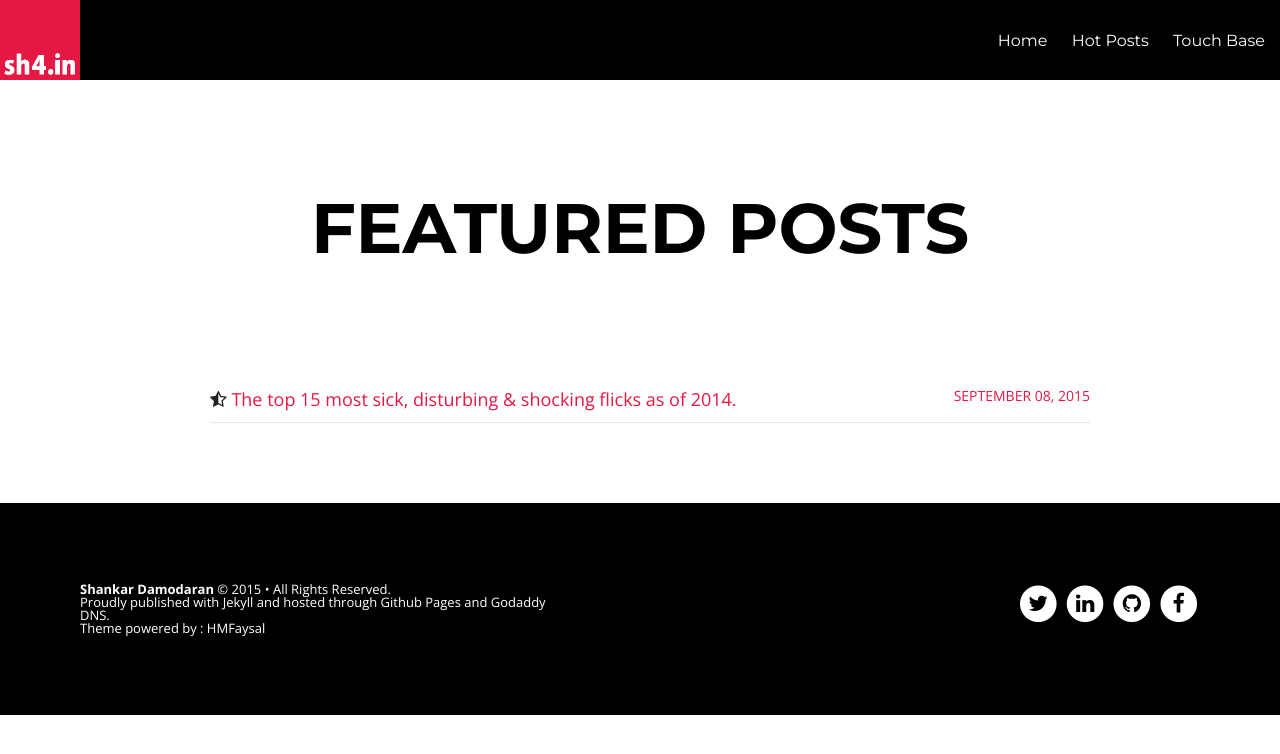
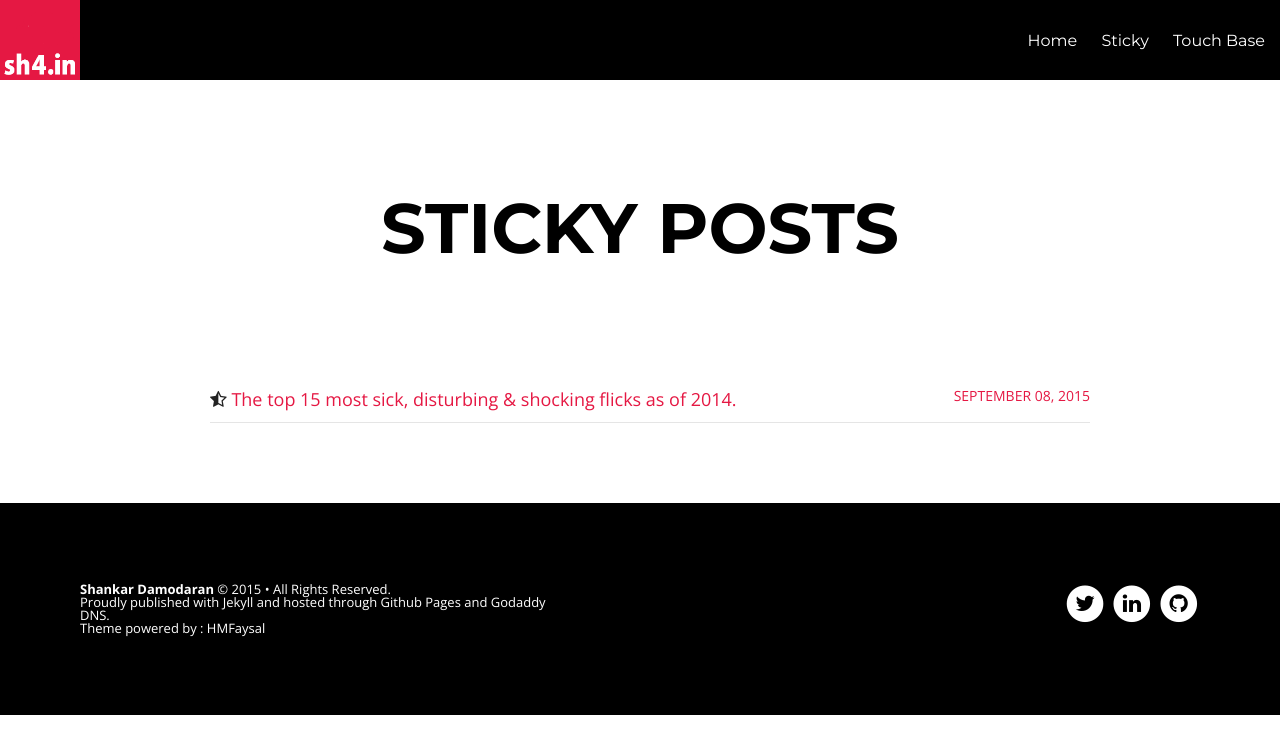
Before and after one commit to sh4nx0r/sh4nx0r.github.io, a Jekyll site: the page built from sticky.html, in a window 1280 px wide. Shown: the top 754 px of the page. Built offline with Jekyll 4.4.1, drawn with Linux system fonts in a browser that asks for light colours; nearby versions of some CDN libraries.

```diff
--- a/_config.yml
+++ b/_config.yml
@@ -19,7 +19,7 @@
   description:    Inventor. Developer. Hacker.
   # Social networking links used in footer. Update and remove as you like.
   twitter:        sh4nx0r
-  facebook:       sh4nx0r
+  #facebook:       sh4nx0r
   github:         sh4nx0r
   linkedin:	  shankardamodaran
   #instagram:      ''
@@ -39,8 +39,8 @@
     url: /
     external: false
     icon: home
-  - title: Hot Posts
-    url: /hot
+  - title: Sticky
+    url: /sticky
   - title: Touch Base
     url: /touchbase
 
--- a/featured.html
+++ b/sticky.html
@@ -1,7 +1,7 @@
 ---
 layout: page
-permalink: /featured/
-title: FEATURED POSTS
+permalink: /sticky/
+title: Sticky Posts
 description: "An archive of posts sorted by date."
 ---
 {% assign featuredcount = '0' %}
```
Also changed, not shown: 13 other files.
